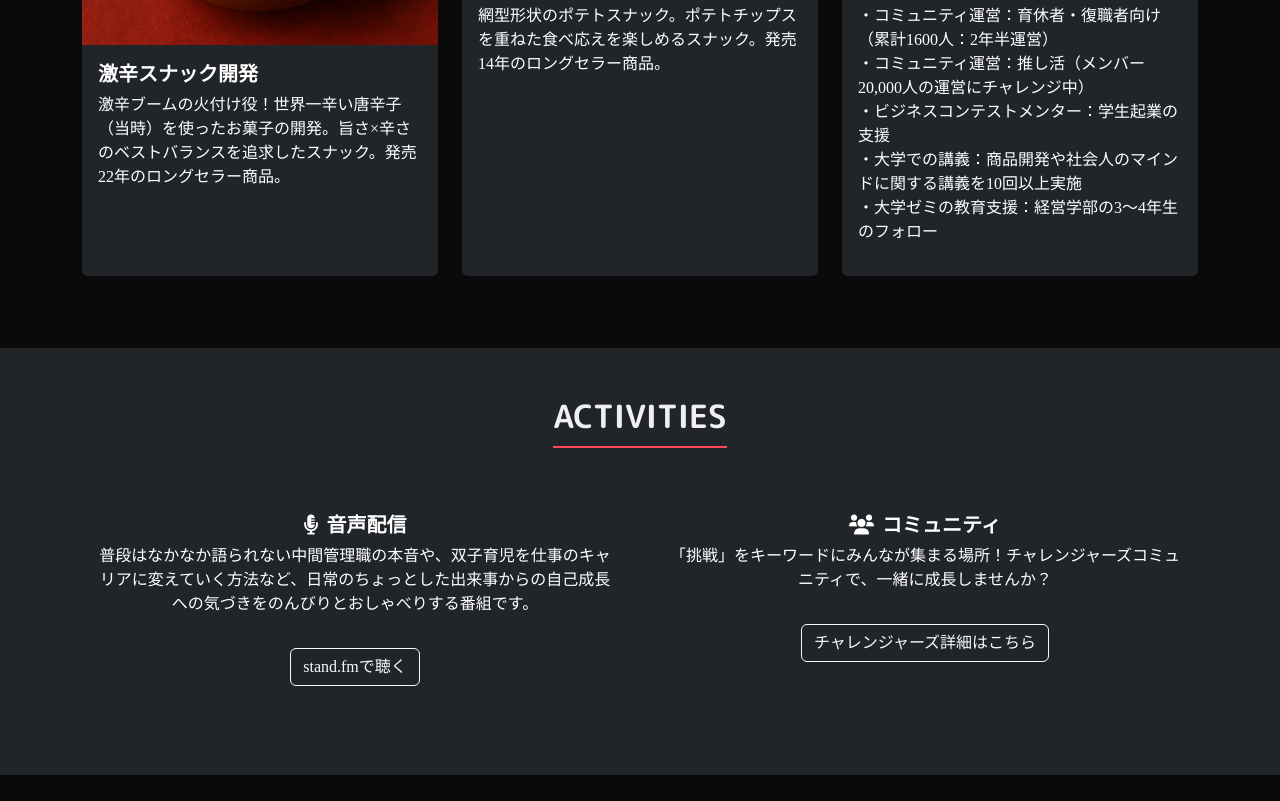
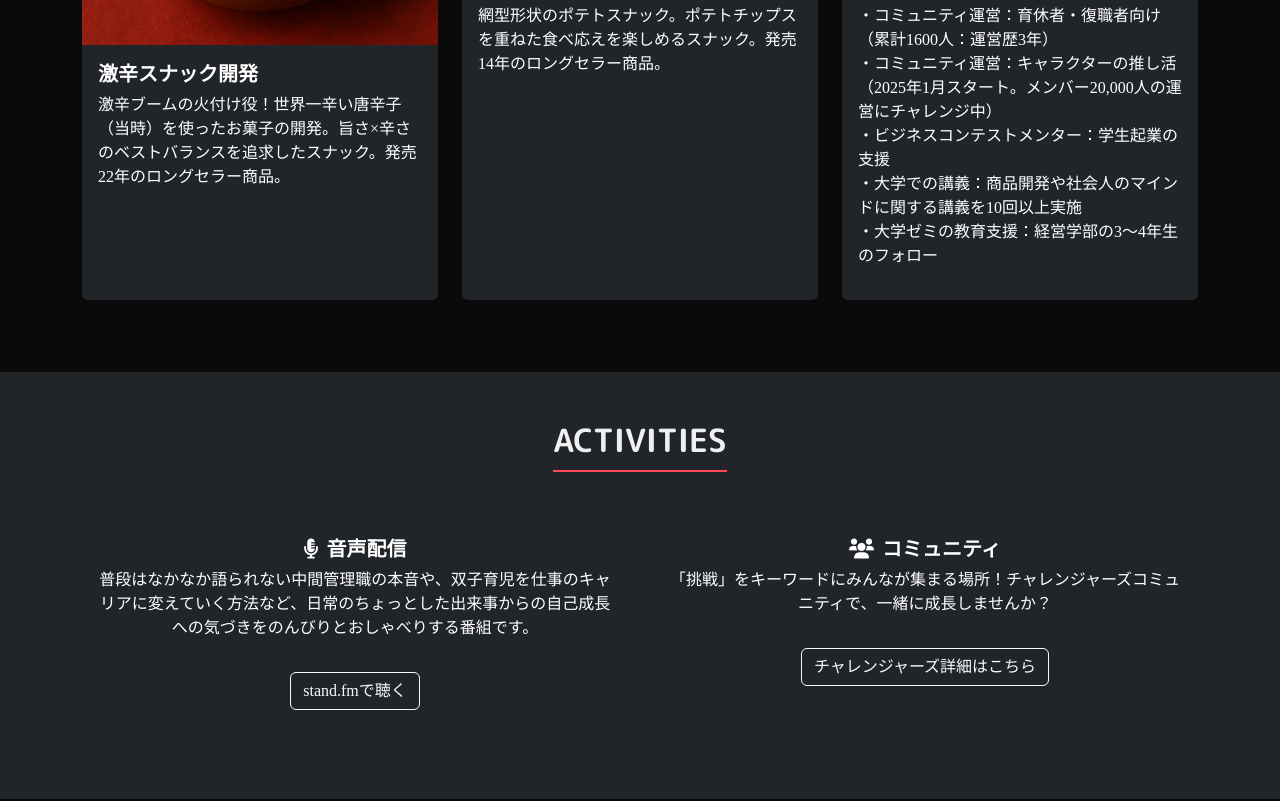
Before and after one commit to nao70chliholic/lp_works, a plain HTML site: page index.html in a window 1280 px wide. Shown: the part 2275-3076 px from the top of the page. Drawn offline with nearby package versions, Linux system fonts and the light colour scheme.

Commit message:
Update community management details in index.html

```diff
--- a/index.html
+++ b/index.html
@@ -106,8 +106,8 @@
                         <div class="card-body">
                             <h5 class="card-title">教育・支援活動</h5>
                             <ul class="list-unstyled">
-                                <li>・コミュニティ運営：育休者・復職者向け（累計1600人：2年半運営）</li>
-                                <li>・コミュニティ運営：推し活（メンバー20,000人の運営にチャレンジ中）</li>
+                                <li>・コミュニティ運営：育休者・復職者向け（累計1600人：運営歴3年）</li>
+                                <li>・コミュニティ運営：キャラクターの推し活（2025年1月スタート。メンバー20,000人の運営にチャレンジ中）</li>
                                 <li>・ビジネスコンテストメンター：学生起業の支援</li>
                                 <li>・大学での講義：商品開発や社会人のマインドに関する講義を10回以上実施</li>
                                 <li>・大学ゼミの教育支援：経営学部の3〜4年生のフォロー</li>
```
